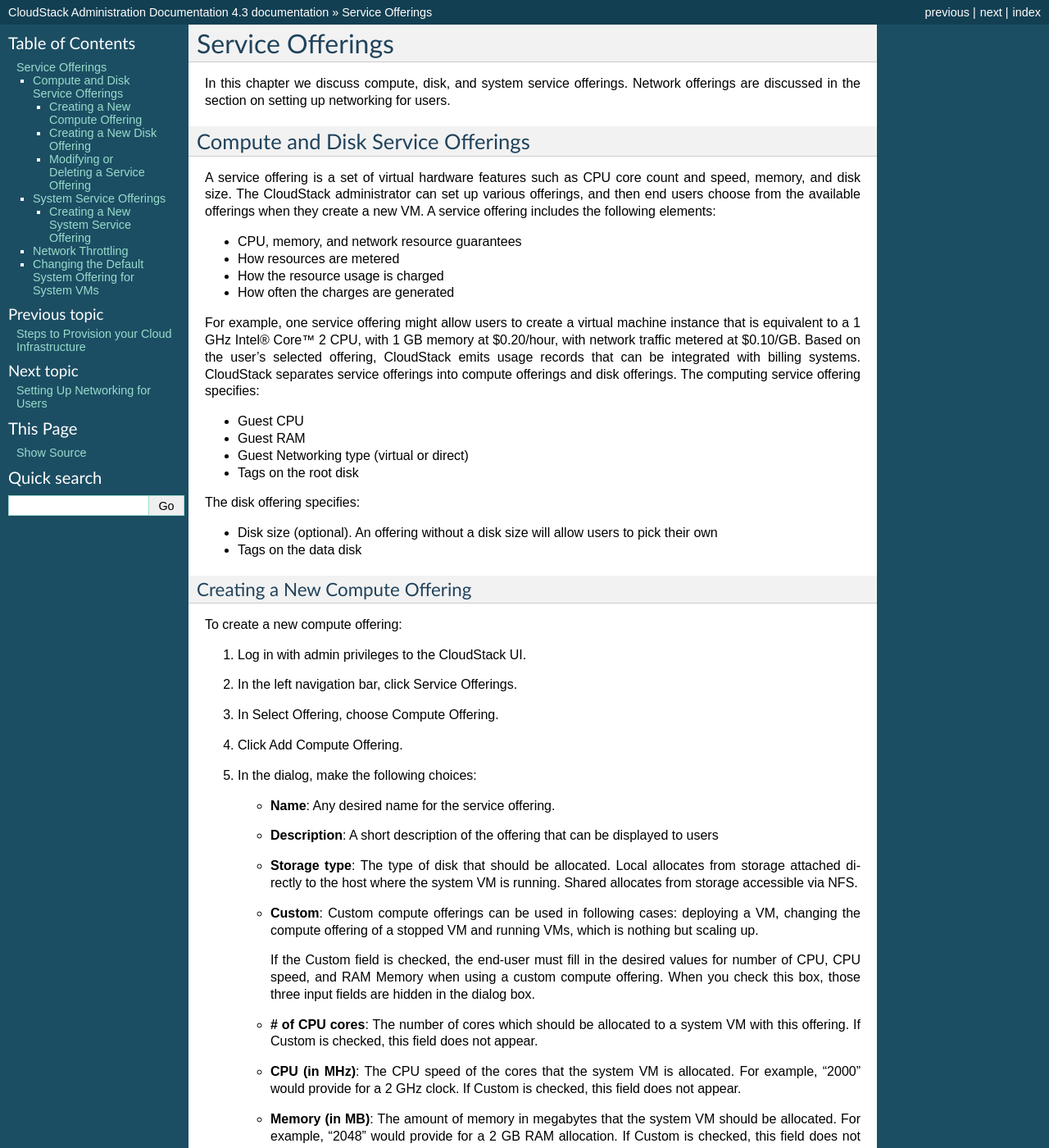
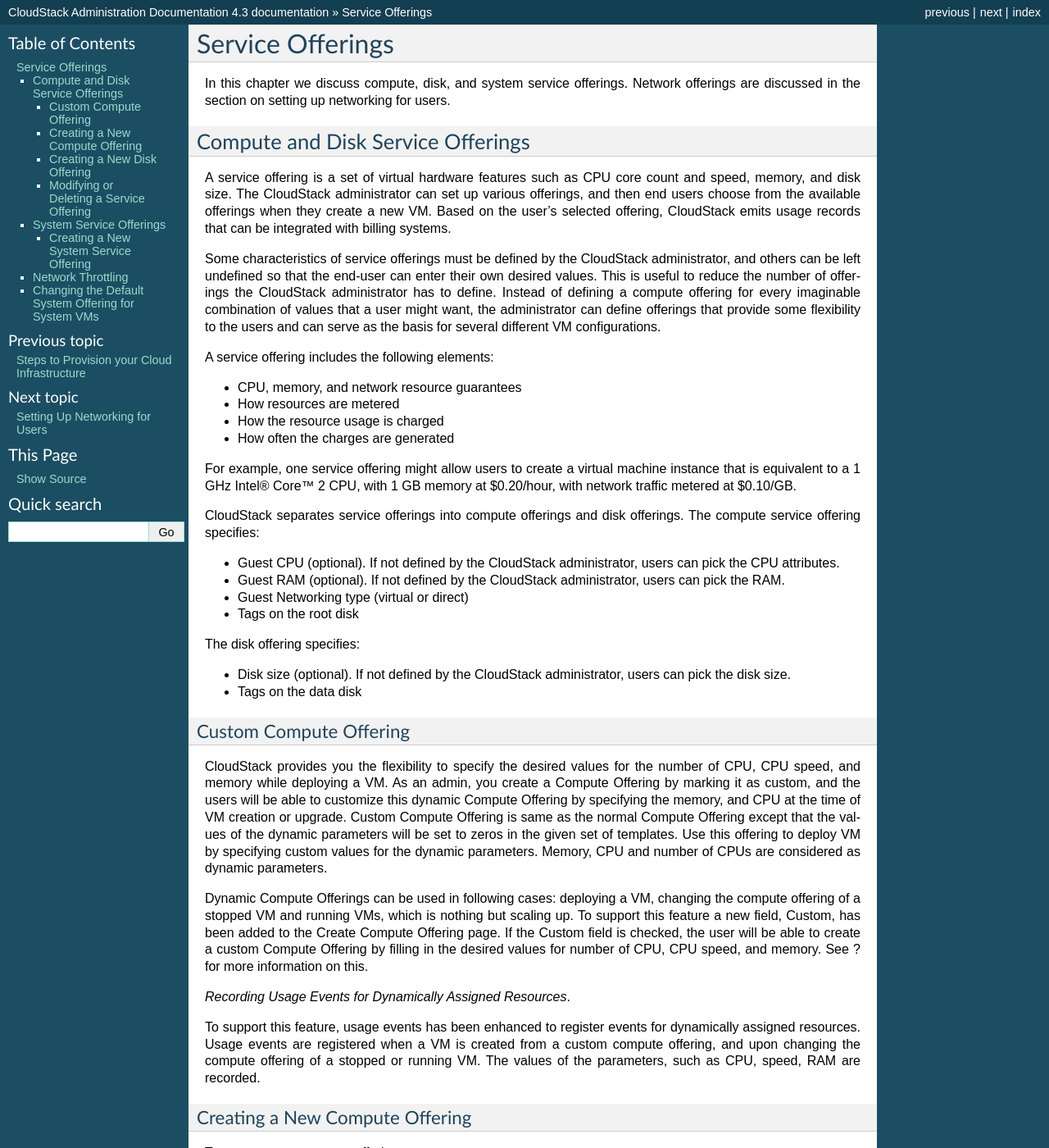
Before and after one commit to apache/cloudstack-docs-admin, a Sphinx documentation site: the page built from source/service_offerings.rst, in a window 1280 px wide and 1400 px high. Shown: the whole window at 82% size. Built offline with Sphinx 7.4.7, drawn with Linux system fonts in a browser that asks for light colours.

Commit message:
some back porting

```diff
--- a/source/service_offerings.rst
+++ b/source/service_offerings.rst
@@ -9,61 +9,85 @@
 ---------------------------------------
 
 A service offering is a set of virtual hardware features such as CPU
-core count and speed, memory, and disk size. The CloudStack
-administrator can set up various offerings, and then end users choose
-from the available offerings when they create a new VM. A service
-offering includes the following elements:
+core count and speed, memory, and disk size. The CloudStack administrator
+can set up various offerings, and then end users choose from the
+available offerings when they create a new VM. Based on the user’s
+selected offering, CloudStack emits usage records that can be integrated
+with billing systems.
 
--
+Some characteristics of service offerings must be defined by the CloudStack
+administrator, and others can be left undefined so that the end-user can
+enter their own desired values. This is useful to reduce the number of
+offerings the CloudStack administrator has to define. Instead of defining a
+compute offering for every imaginable combination of values that a user
+might want, the administrator can define offerings that provide some
+flexibility to the users and can serve as the basis for several
+different VM configurations.
 
-   CPU, memory, and network resource guarantees
+A service offering includes the following elements:
 
--
+-  CPU, memory, and network resource guarantees
 
-   How resources are metered
+-  How resources are metered
 
--
+-  How the resource usage is charged
 
-   How the resource usage is charged
-
--
-
-   How often the charges are generated
+-  How often the charges are generated
 
 For example, one service offering might allow users to create a virtual
 machine instance that is equivalent to a 1 GHz Intel® Core™ 2 CPU, with
 1 GB memory at $0.20/hour, with network traffic metered at $0.10/GB.
-Based on the user’s selected offering, CloudStack emits usage records
-that can be integrated with billing systems. CloudStack separates
-service offerings into compute offerings and disk offerings. The
-computing service offering specifies:
 
--
+CloudStack separates service offerings into compute offerings and disk
+offerings. The compute service offering specifies:
 
-   Guest CPU
+-  Guest CPU (optional). If not defined by the CloudStack administrator,
+   users can pick the CPU attributes.
 
--
+-  Guest RAM (optional). If not defined by the CloudStack administrator,
+   users can pick the RAM.
 
-   Guest RAM
+-  Guest Networking type (virtual or direct)
 
--
-
-   Guest Networking type (virtual or direct)
-
--
-
-   Tags on the root disk
+-  Tags on the root disk
 
 The disk offering specifies:
 
--
+-  Disk size (optional). If not defined by the CloudStack administrator,
+   users can pick the disk size.
 
-   Disk size (optional). An offering without a disk size will allow
-   users to pick their own
+-  Tags on the data disk
 
--
+Custom Compute Offering
+~~~~~~~~~~~~~~~~~~~~~~~
 
-   Tags on the data disk
+CloudStack provides you the flexibility to specify the desired values for
+the number of CPU, CPU speed, and memory while deploying a VM. As an
+admin, you create a Compute Offering by marking it as custom, and the
+users will be able to customize this dynamic Compute Offering by
+specifying the memory, and CPU at the time of VM creation or upgrade.
+Custom Compute Offering is same as the normal Compute Offering except
+that the values of the dynamic parameters will be set to zeros in the
+given set of templates. Use this offering to deploy VM by specifying
+custom values for the dynamic parameters. Memory, CPU and number of CPUs
+are considered as dynamic parameters.
+
+Dynamic Compute Offerings can be used in following cases: deploying a
+VM, changing the compute offering of a stopped VM and running VMs, which
+is nothing but scaling up. To support this feature a new field, Custom,
+has been added to the Create Compute Offering page. If the Custom field
+is checked, the user will be able to create a custom Compute Offering by
+filling in the desired values for number of CPU, CPU speed, and memory.
+See ? for more information on this.
+
+*Recording Usage Events for Dynamically Assigned Resources*.
+
+To support this feature, usage events has been enhanced to register
+events for dynamically assigned resources. Usage events are registered
+when a VM is created from a custom compute offering, and upon changing
+the compute offering of a stopped or running VM. The values of the
+parameters, such as CPU, speed, RAM are recorded.
+
 
 Creating a New Compute Offering
 ~~~~~~~~~~~~~~~~~~~~~~~~~~~~~~~~~~~~~~
```
Also changed, not shown: source/_static/images/ldap-config.png (added), source/_static/images/s3-ss.png (added).
